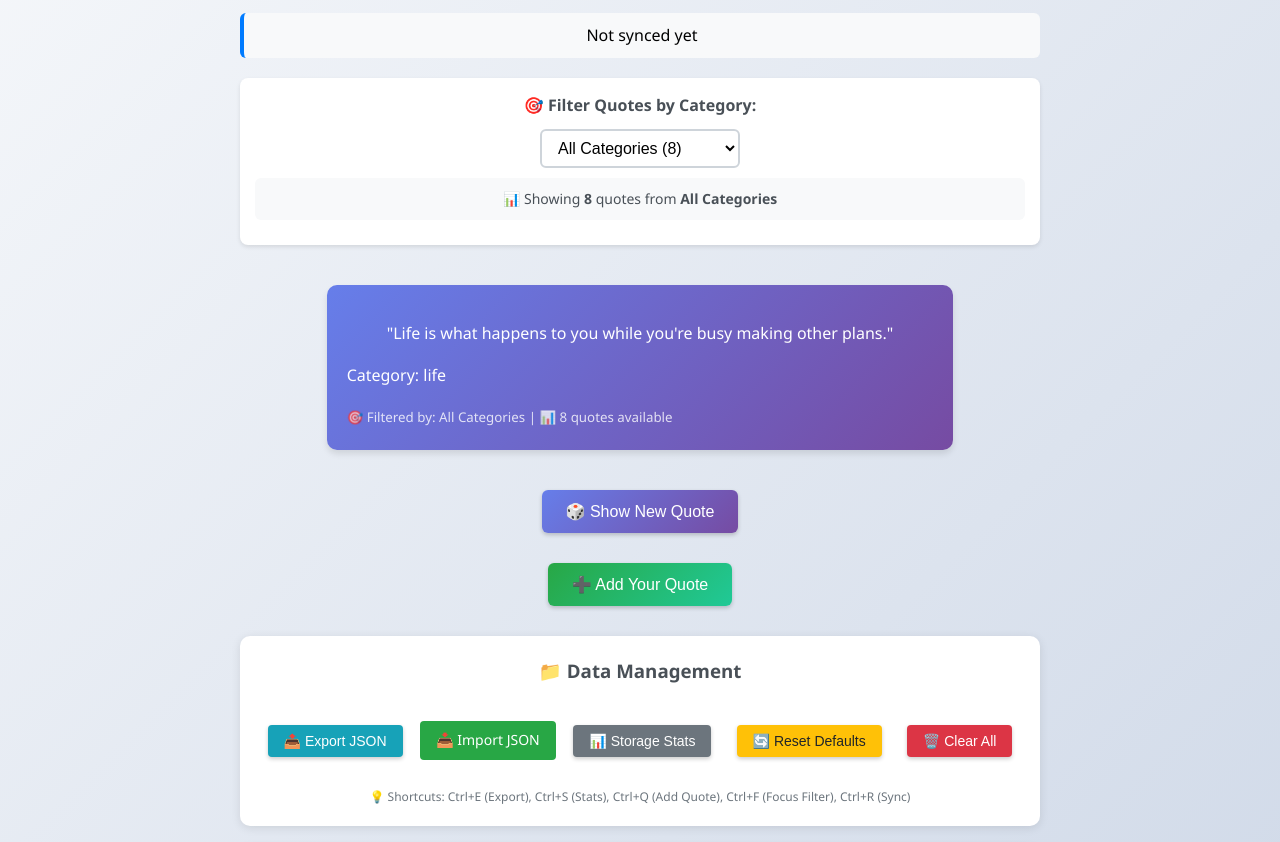
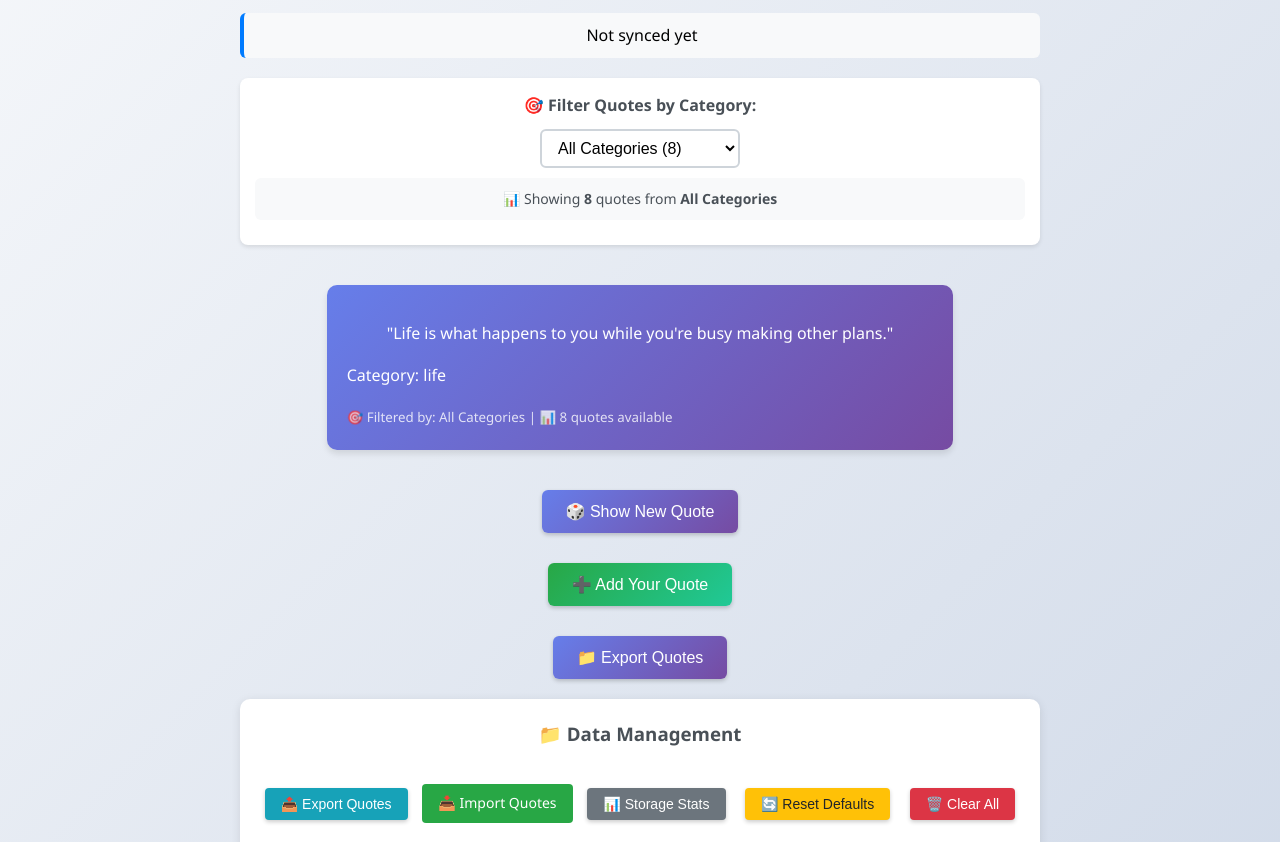
Before and after one commit to ElQwaqu/alx_fe_javascript, a plain HTML site: page dom-manipulation/index.html in a window 1280 px wide. Shown: the part 110-952 px from the top of the page. Drawn offline with Linux system fonts and the light colour scheme; no server answers.

Commit message:
Button changes to index

```diff
--- a/dom-manipulation/index.html
+++ b/dom-manipulation/index.html
@@ -169,6 +169,7 @@
     <div class="controls">
         <button id="newQuote">🎲 Show New Quote</button>
         <button class="add-quote-btn" onclick="toggleAddQuoteForm()">➕ Add Your Quote</button>
+        <button id="exportQuotes" onclick="exportToJsonFile()">📁 Export Quotes</button>
     </div>
 
     <div class="feature-list">
--- a/dom-manipulation/script.js
+++ b/dom-manipulation/script.js
@@ -816,7 +816,7 @@ function showQuoteByCategory() {
 }
 
 // JSON Import/Export Functions
-function exportQuotesToJson() {
+function exportToJsonFile() {
     try {
         const dataStr = JSON.stringify(quotes, null, 2);
         const blob = new Blob([dataStr], { type: 'application/json' });
@@ -1110,7 +1110,7 @@ document.addEventListener('DOMContentLoaded', function () {
             toggleAddQuoteForm();
         } else if (event.ctrlKey && event.key === 'e') {
             event.preventDefault();
-            exportQuotesToJson();
+            exportToJsonFile();
         } else if (event.ctrlKey && event.key === 's') {
             event.preventDefault();
             showStorageStats();
@@ -1201,14 +1201,14 @@ function createImportExportControls() {
         controlsContainer.innerHTML = `
             <h3 style="margin-top: 0; color: #495057;">📁 Data Management</h3>
             <div style="display: flex; flex-wrap: wrap; gap: 10px; justify-content: center; align-items: center;">
-                <button onclick="exportQuotesToJson()"
+                <button onclick="exportToJsonFile()"
                         style="background: #17a2b8; color: white; padding: 8px 16px; border: none; border-radius: 4px; cursor: pointer; font-size: 14px;">
-                    📤 Export JSON
+                    📤 Export Quotes
                 </button>
 
                 <label for="importFile"
                        style="background: #28a745; color: white; padding: 8px 16px; border-radius: 4px; cursor: pointer; font-size: 14px; display: inline-block;">
-                    📥 Import JSON
+                    📥 Import Quotes
                 </label>
                 <input type="file" id="importFile" accept=".json" onchange="importFromJsonFile(event)" style="display: none;" />
 
```
